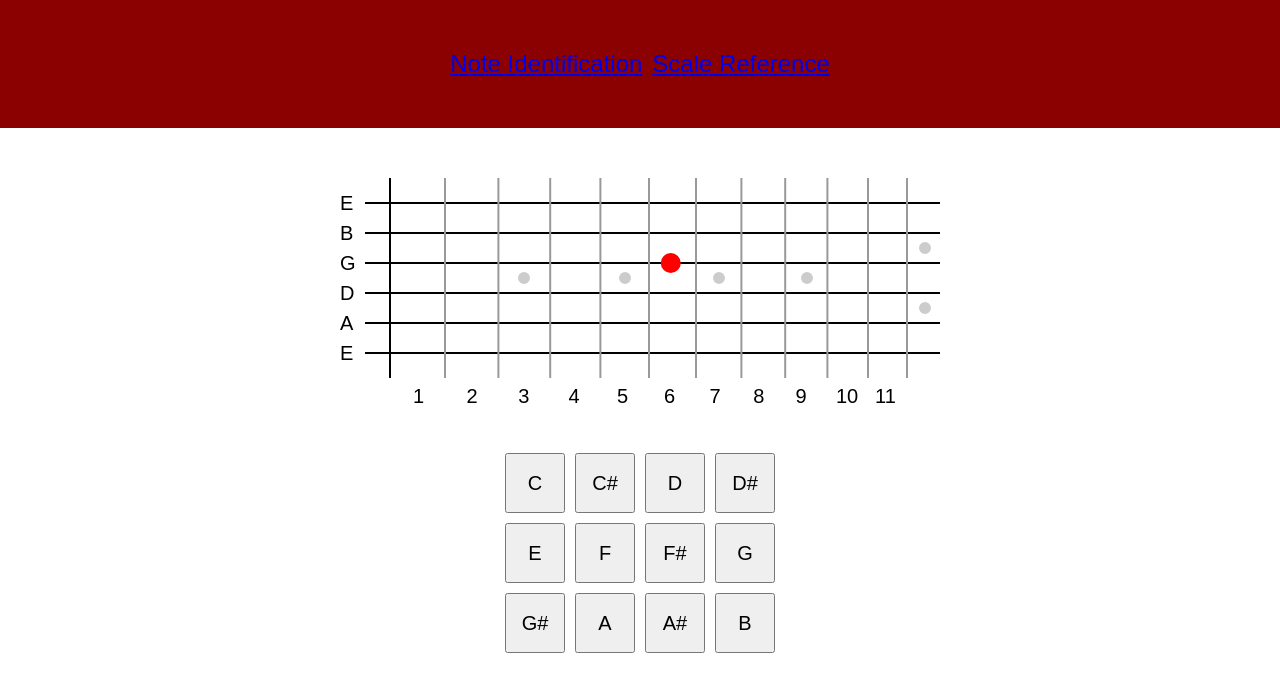
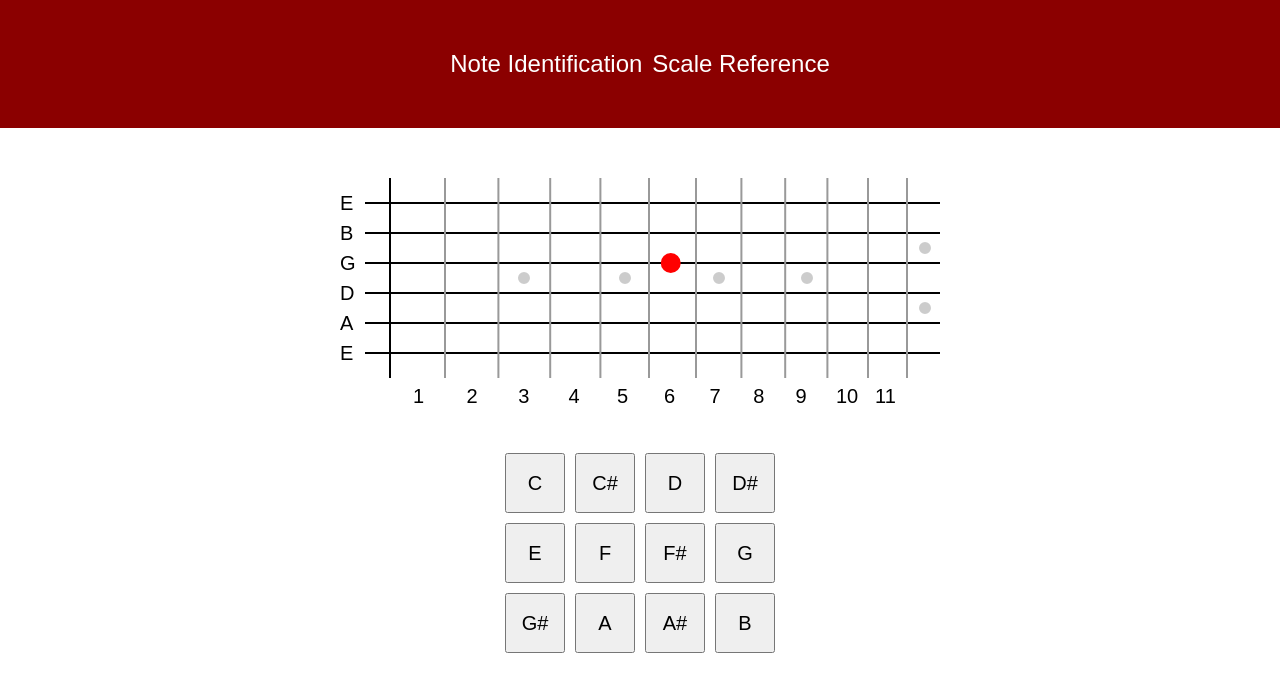
Before and after one commit to Xysar/music-theory-app, a React (Create React App) app: page / in a window 1280 px wide. Shown: the top 692 px of the page. Built offline with nearby package versions, Linux system fonts and the light colour scheme.

Commit message:
fix link css stylings

```diff
--- a/src/components/nav.css
+++ b/src/components/nav.css
@@ -3,6 +3,11 @@ li {
   margin: 0;
   padding: 0;
   list-style-type: none;
+}
+
+a {
+  text-decoration: none;
+  color: white;
 }
 
 .navigation-list {
```
